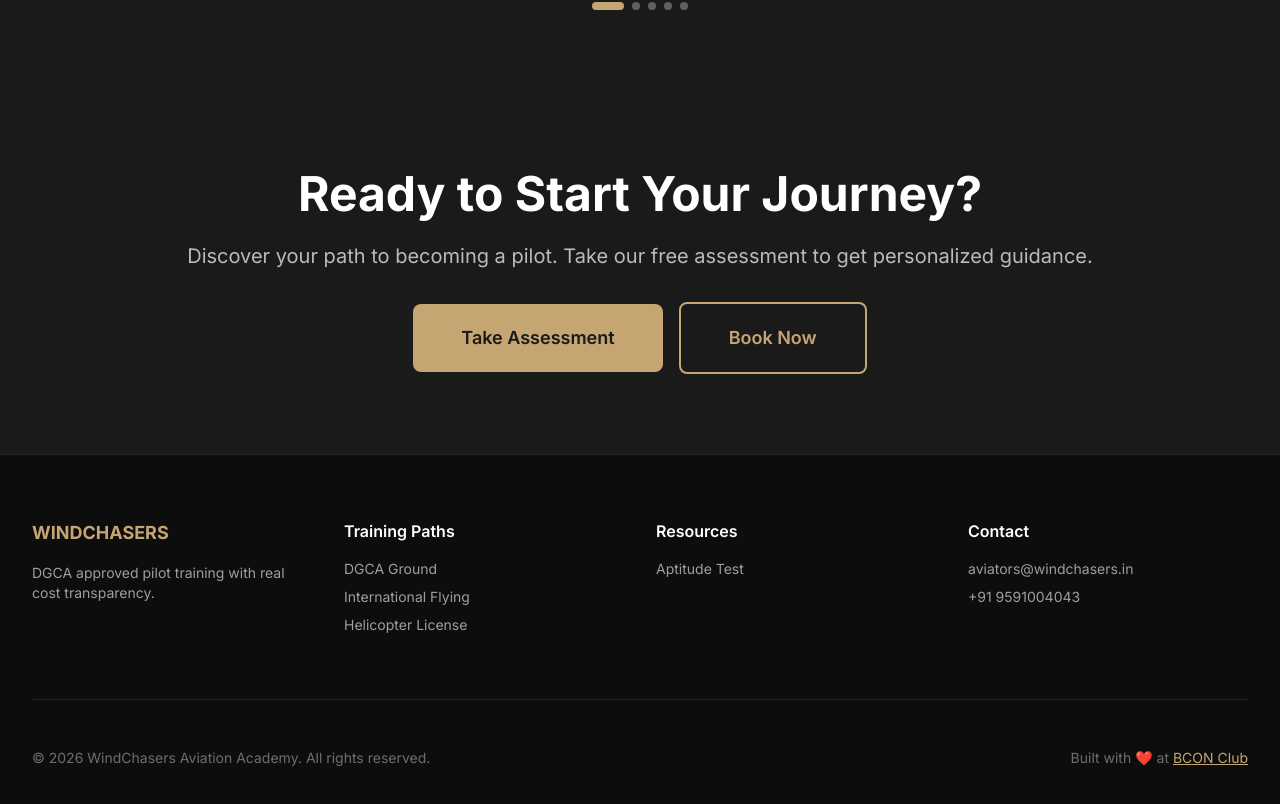
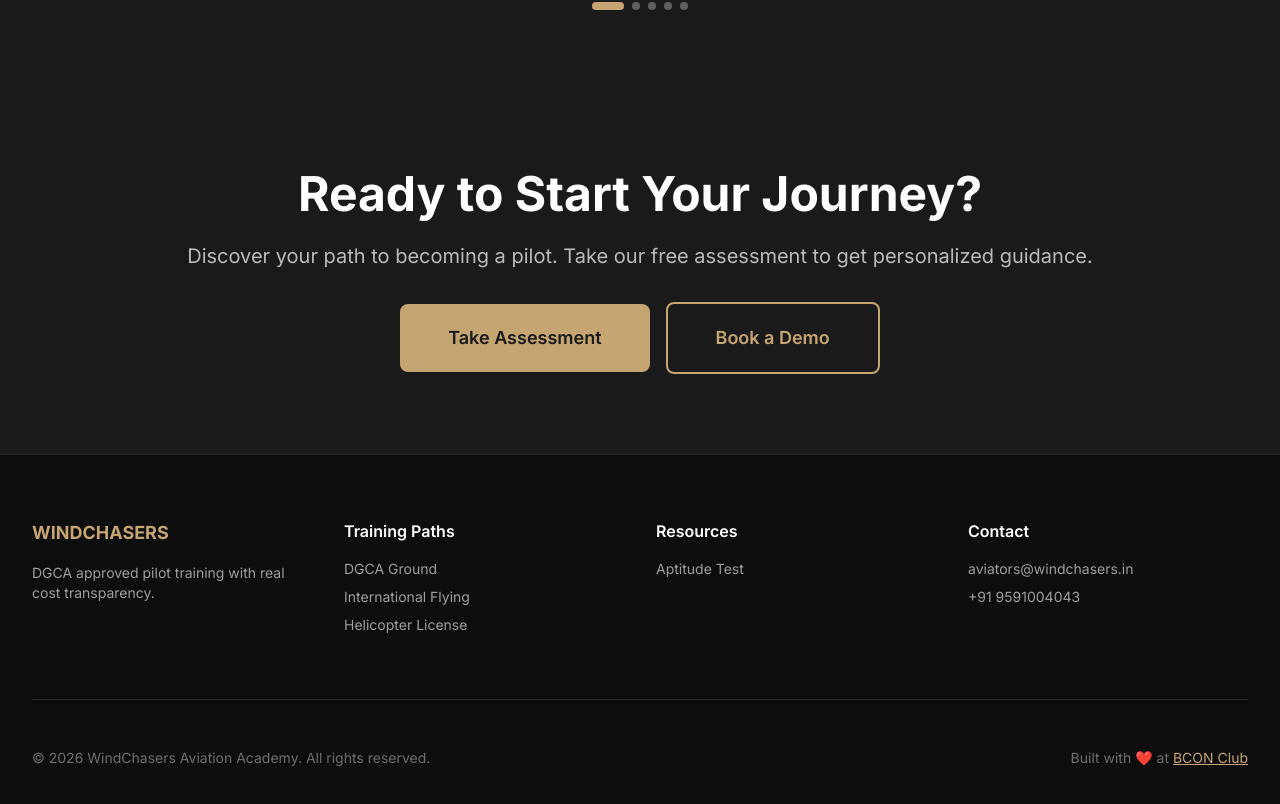
Before and after one commit to bconclub/windchasers, a Next.js app: page / in a window 1280 px wide. Shown: the part 3924-4728 px from the top of the page. Built offline with nearby package versions, Linux system fonts and the light colour scheme.

Commit message:
fix: change 'Book Now' to 'Book a Demo' in CTA section

```diff
--- a/app/page.tsx
+++ b/app/page.tsx
@@ -454,7 +454,7 @@ export default function Home() {
               href="/demo"
               className="inline-block bg-transparent border-2 border-gold text-gold px-12 py-5 rounded-lg font-semibold text-lg hover:bg-gold hover:text-dark transition-colors"
             >
-              Book Now
+              Book a Demo
             </Link>
           </div>
         </div>
```
